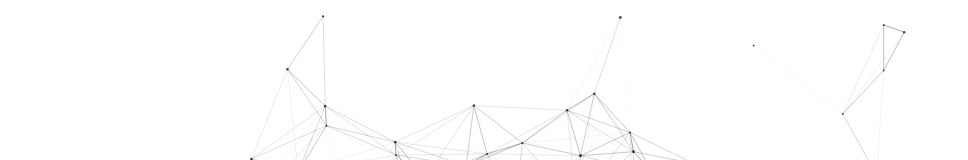
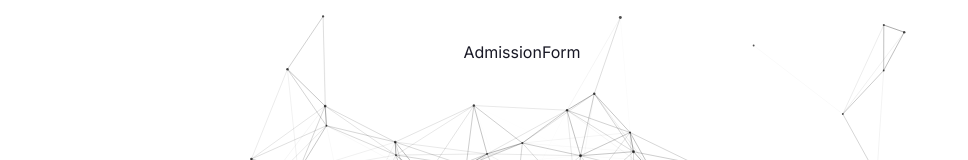
Before and after one commit to Bhupendra143/ambition-institute, a React (Vite) app: page /admission-form in a window 1280 px wide. Before the commit this address had no page. Shown: the top 160 px of the page, without its empty margins (118-1086 px from the left). Built offline with nearby package versions, Linux system fonts and the light colour scheme.

Commit message:
feat(home): advance course in homepage

```diff
--- /dev/null
+++ b/src/features/admission/pages/AdmissionForm.tsx
@@ -0,0 +1,9 @@
+import React from 'react'
+
+const AdmissionForm = () => {
+  return (
+    <div>AdmissionForm</div>
+  )
+}
+
+export default AdmissionForm
--- a/src/features/advanceCourses/components/AdvanceCourses.tsx
+++ b/src/features/advanceCourses/components/AdvanceCourses.tsx
@@ -5,7 +5,6 @@ import {
   Code2,
   Globe,
   ArrowRight,
-  Sparkles,
   CheckCircle2
 } from 'lucide-react';
 
--- a/src/features/home/components/HeroSection.tsx
+++ b/src/features/home/components/HeroSection.tsx
@@ -1,16 +1,18 @@
-import React, { useState, useEffect } from 'react';
-import { motion, AnimatePresence } from 'framer-motion';
-import { ArrowRight, PlayCircle } from 'lucide-react';
+import React, { useState, useEffect } from "react";
+import { motion, AnimatePresence } from "framer-motion";
+import { ArrowRight, PlayCircle } from "lucide-react";
+import { useNavigate } from "react-router-dom";
 
 const IMAGES = [
   "https://ambition.com.np/wp-content/uploads/2025/03/Screenshot-2025-03-26-130410.png",
   "https://ambition.com.np/wp-content/uploads/2025/03/Screenshot-2025-03-26-130507.png",
   "https://ambition.com.np/wp-content/uploads/2025/03/Capture.png",
-  "https://ambition.com.np/wp-content/uploads/2025/03/Screenshot-2025-03-26-130439.png"
+  "https://ambition.com.np/wp-content/uploads/2025/03/Screenshot-2025-03-26-130439.png",
 ];
 
 const HeroSection: React.FC = () => {
   const [currentImageIndex, setCurrentImageIndex] = useState(0);
+  const navigate = useNavigate();
 
   useEffect(() => {
     const timer = setInterval(() => {
@@ -21,7 +23,6 @@ const HeroSection: React.FC = () => {
 
   return (
     <section className="relative w-full max-w-7xl mx-auto min-h-[90vh] flex flex-col lg:flex-row items-center justify-between gap-6 px-4 sm:px-8 overflow-hidden">
-
       {/* SVG ClipPath Definition (Curved boundary line) */}
       <svg className="absolute w-0 h-0" aria-hidden="true">
         <defs>
@@ -47,7 +48,9 @@ const HeroSection: React.FC = () => {
         </h1>
 
         <p className="text-base sm:text-lg text-muted-foreground leading-relaxed mb-8 max-w-lg">
-          Join ATI and take the next step towards a successful career. Quality education, practical training, and a supportive environment to help you achieve your goals.
+          Join ATI and take the next step towards a successful career. Quality
+          education, practical training, and a supportive environment to help
+          you achieve your goals.
         </p>
 
         <div className="flex flex-wrap items-center gap-4">
@@ -55,6 +58,7 @@ const HeroSection: React.FC = () => {
             whileHover={{ scale: 1.04 }}
             whileTap={{ scale: 0.96 }}
             type="button"
+            onClick={() => navigate("/admission-form")}
             className="px-8 py-3.5 rounded-full font-semibold text-primary-foreground bg-gradient-primary shadow-glow flex items-center gap-2 cursor-pointer transition-all duration-300"
           >
             Admissions Open
@@ -67,7 +71,7 @@ const HeroSection: React.FC = () => {
             type="button"
             className="px-8 py-3.5 rounded-full font-medium text-foreground bg-secondary hover:bg-secondary/80 border border-border backdrop-blur-md transition-colors flex items-center gap-2 cursor-pointer"
           >
-            Learn More
+            Recent Updates
             <PlayCircle className="w-4 h-4 text-accent" />
           </motion.button>
         </div>
@@ -76,7 +80,6 @@ const HeroSection: React.FC = () => {
       {/* Right Column: Dynamic Masked Image Carousel */}
       <div className="w-full lg:w-[65%] h-[450px] sm:h-[550px] lg:h-[650px] absolute right-0 top-0 bottom-0 z-10 pointer-events-none lg:pointer-events-auto">
         <div className="relative w-full h-full overflow-hidden rounded-3xl">
-
           {/* Subtle glow background */}
           <motion.div
             key={`glow-${currentImageIndex}`}
@@ -84,13 +87,13 @@ const HeroSection: React.FC = () => {
             animate={{ opacity: [0.2, 0.6, 0.3] }}
             transition={{ duration: 1.2 }}
             className="absolute inset-0 blur-md rounded-3xl bg-gradient-hero opacity-30"
-            style={{ clipPath: 'url(#customCurveClip)' }}
+            style={{ clipPath: "url(#customCurveClip)" }}
           />
 
           {/* Masked Image Frame */}
           <div
             className="w-full h-full relative rounded-3xl overflow-hidden"
-            style={{ clipPath: 'url(#customCurveClip)' }}
+            style={{ clipPath: "url(#customCurveClip)" }}
           >
             <AnimatePresence initial={false}>
               <motion.img
@@ -104,8 +107,6 @@ const HeroSection: React.FC = () => {
                 className="absolute inset-0 w-full h-full object-cover object-center rounded-r-3xl"
               />
             </AnimatePresence>
-
-            {/* Note: Dark overlay gradient removed completely so image displays at 100% natural brightness */}
           </div>
 
           {/* Animated Curve Boundary Line */}
@@ -134,7 +135,13 @@ const HeroSection: React.FC = () => {
               transition={{ duration: 1 }}
             />
             <defs>
-              <linearGradient id="educationThemeGradient" x1="0%" y1="0%" x2="0%" y2="100%">
+              <linearGradient
+                id="educationThemeGradient"
+                x1="0%"
+                y1="0%"
+                x2="0%"
+                y2="100%"
+              >
                 <stop offset="0%" stopColor="hsl(245, 80%, 60%)" />
                 <stop offset="50%" stopColor="hsl(268, 88%, 68%)" />
                 <stop offset="100%" stopColor="hsl(290, 80%, 68%)" />
@@ -151,16 +158,14 @@ const HeroSection: React.FC = () => {
                 onClick={() => setCurrentImageIndex(idx)}
                 className={`h-2 rounded-full transition-all duration-300 cursor-pointer ${
                   idx === currentImageIndex
-                    ? 'w-6 bg-primary shadow-glow'
-                    : 'w-2 bg-foreground/30 hover:bg-foreground/60'
+                    ? "w-6 bg-primary shadow-glow"
+                    : "w-2 bg-foreground/30 hover:bg-foreground/60"
                 }`}
               />
             ))}
           </div>
-
         </div>
       </div>
-
     </section>
   );
 };
--- a/src/routes/AppRoutes.route.tsx
+++ b/src/routes/AppRoutes.route.tsx
@@ -1,10 +1,12 @@
 import { Route, Routes } from "react-router-dom";
 import HomePage from "../features/home/pages/HomePage";
+import AdmissionForm from "../features/admission/pages/AdmissionForm";
 
 const AppRoutes = () => {
   return (
     <Routes>
       <Route path="/" element={<HomePage />} />
+      <Route path="/admission-form" element={<AdmissionForm />} />
     </Routes>
   );
 };
```
